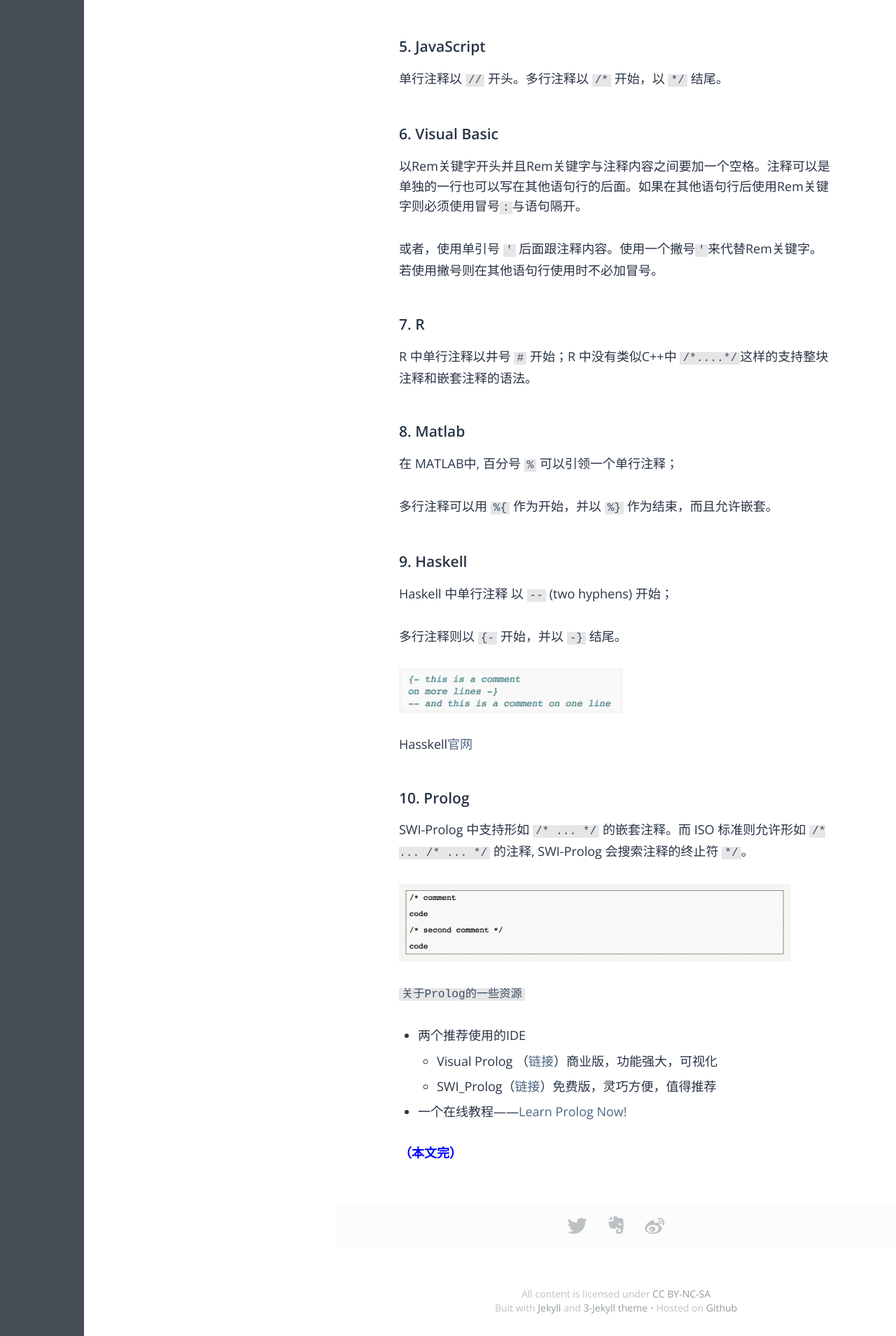
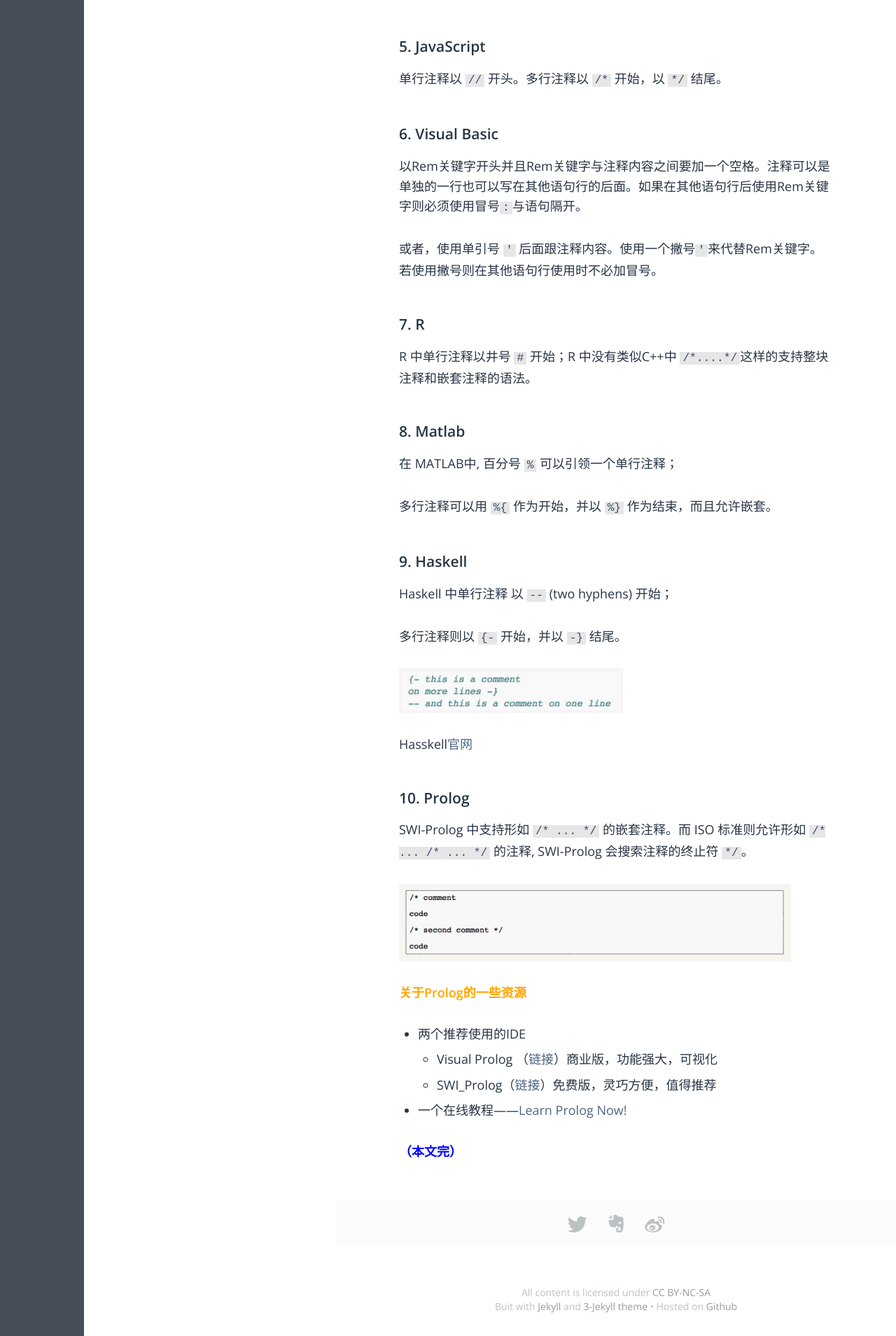
Before and after one commit to fzuo/baimafujinji, a Jekyll site: the page built from _posts/tech/2009-07-22-program-language-comment.md, in a window 1280 px wide. Shown: the part 950-2859 px from the top of the page at 70% size. Built offline with Jekyll 4.4.1, drawn with Linux system fonts in a browser that asks for light colours; some web fonts are replaced.

Commit message:
Update 2009-07-22-program-language-comment.md

```diff
--- a/_posts/tech/2009-07-22-program-language-comment.md
+++ b/_posts/tech/2009-07-22-program-language-comment.md
@@ -73,7 +73,7 @@ SWI-Prolog 中支持形如 `/* ... */` 的嵌套注释。而 ISO 标准则允许
 
 <img src="https://fzuo.github.io/assets/img/program/program02.png" width="560">
 
-`关于Prolog的一些资源`
+<span style="color:orange">**关于Prolog的一些资源**</span>
 
 - 两个推荐使用的IDE
   + Visual Prolog （[链接](http://www.visual-prolog.com/)）商业版，功能强大，可视化
```
